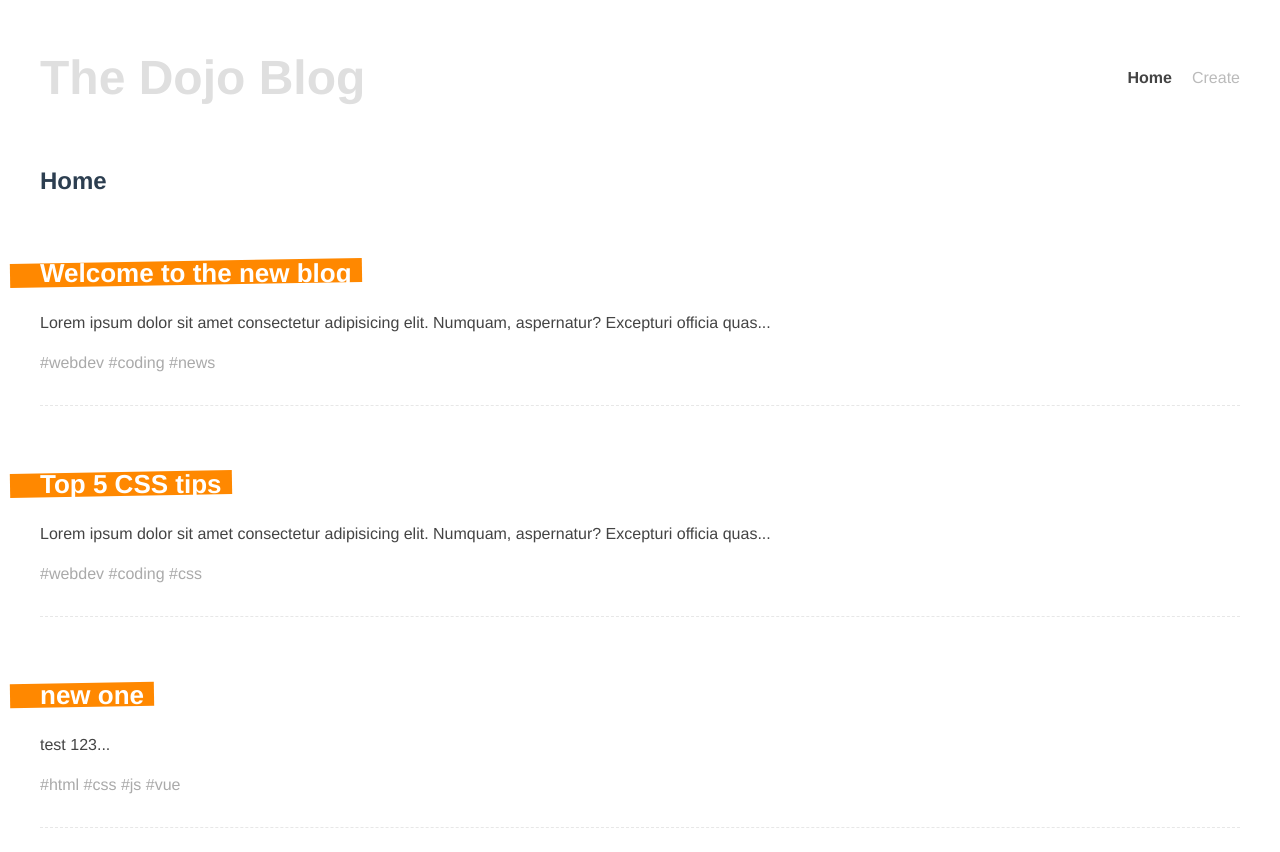
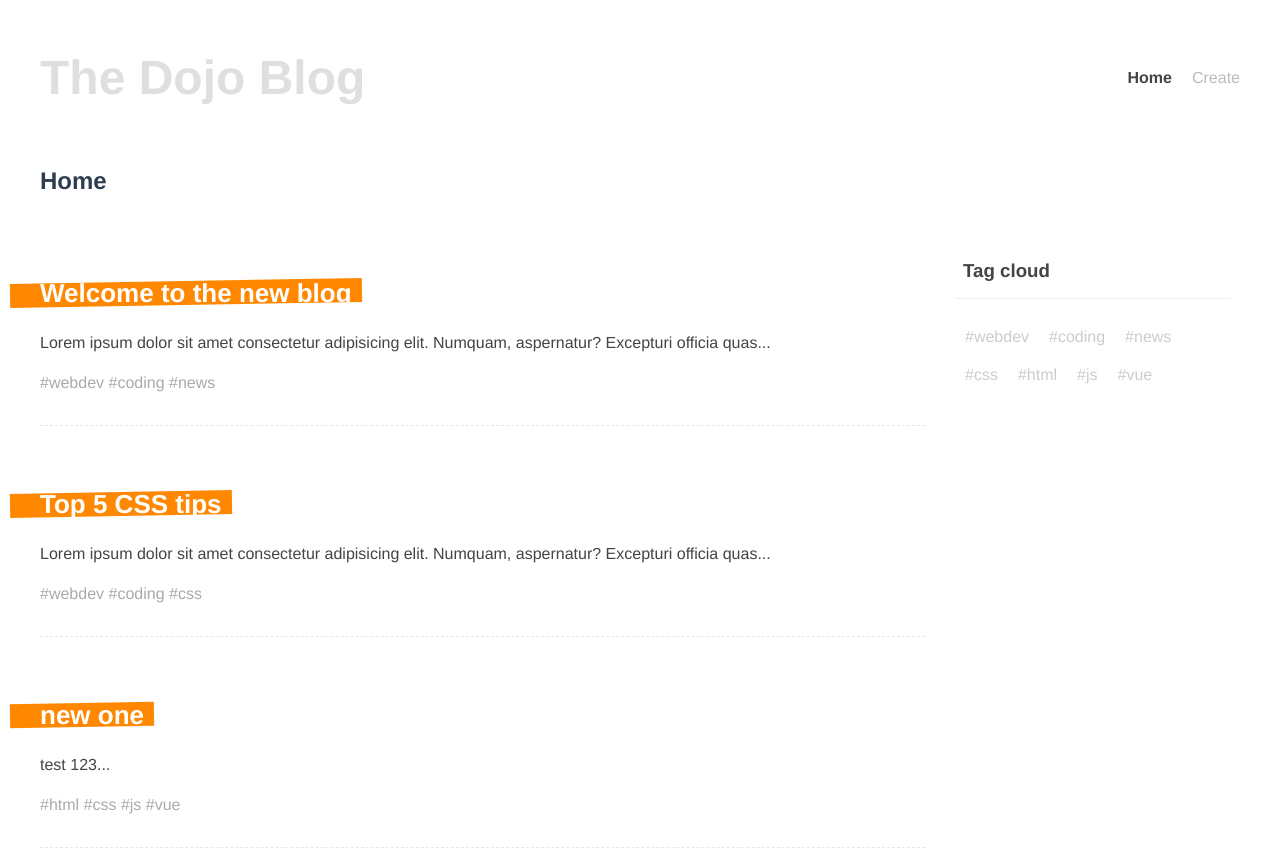
Before and after one commit to VisheshSingh/dojo-blog-ninja, a Vue app: page / in a window 1280 px wide. Shown: the top 852 px of the page. Built offline with nearby package versions, Linux system fonts and the light colour scheme; data requests are answered from the project's data file.

Commit message:
Creating a Tag Cloud

```diff
--- /dev/null
+++ b/src/components/TagCloud.vue
@@ -0,0 +1,46 @@
+<template>
+  <div class="tag-cloud">
+    <h3>Tag cloud</h3>
+    <div v-for="tag in tags" :key="tag">
+      <router-link :to="{ name: 'Tag', params: { tag: tag } }"
+        >#{{ tag }}</router-link
+      >
+    </div>
+  </div>
+</template>
+
+<script>
+import getTags from '../composables/getTags';
+
+export default {
+  name: 'TagCloud',
+  props: ['posts'],
+  setup(props) {
+    const { tags } = getTags(props.posts);
+    return { tags };
+  },
+};
+</script>
+
+<style>
+.tag-cloud {
+  padding: 10px;
+}
+.tag-cloud h3 {
+  border-bottom: 1px solid #eee;
+  padding: 16px 8px;
+  color: #444;
+}
+.tag-cloud div {
+  display: inline-block;
+  padding: 10px;
+}
+.tag-cloud a {
+  color: #ccc;
+  text-decoration: none;
+}
+.tag-cloud a.router-link-active {
+  color: #ff8800;
+  font-weight: bold;
+}
+</style>
--- /dev/null
+++ b/src/composables/getTags.js
@@ -0,0 +1,16 @@
+import { ref } from 'vue';
+
+const getTags = (posts) => {
+  const tags = ref([]);
+  const tagSet = new Set();
+
+  posts.forEach((post) => {
+    post.tags.forEach((tag) => tagSet.add(tag));
+  });
+
+  tags.value = [...tagSet];
+
+  return { tags };
+};
+
+export default getTags;
--- a/src/views/Home.vue
+++ b/src/views/Home.vue
@@ -2,8 +2,11 @@
   <div class="home">
     <h2>Home</h2>
     <div v-if="error">{{ error }}</div>
-    <div v-if="posts.length">
-      <PostsList :posts="posts" />
+    <div v-if="posts.length" class="layout">
+      <div>
+        <PostsList :posts="posts" />
+      </div>
+      <TagCloud :posts="posts" />
     </div>
     <div v-else>
       <Spinner />
@@ -15,12 +18,14 @@
 import PostsList from '../components/PostsList';
 import Spinner from '../components/Spinner';
 import getPosts from '../composables/getPosts';
+import TagCloud from '../components/TagCloud';
 
 export default {
   name: 'Home',
   components: {
     PostsList,
     Spinner,
+    TagCloud,
   },
   setup() {
     const { posts, error, load } = getPosts();
@@ -30,9 +35,15 @@ export default {
 };
 </script>
 
-<style scoped>
+<style>
 .home {
   max-width: 1200px;
   margin: 0 auto;
 }
+
+.layout {
+  display: grid;
+  grid-template-columns: 3fr 1fr;
+  grid-gap: 20px;
+}
 </style>
--- a/src/views/Tag.vue
+++ b/src/views/Tag.vue
@@ -1,8 +1,11 @@
 <template>
   <h2>Tag component</h2>
   <div v-if="error">{{ error }}</div>
-  <div v-if="posts.length">
-    <PostsList :posts="postsWithTag" />
+  <div v-if="posts.length" class="layout">
+    <div>
+      <PostsList :posts="postsWithTag" />
+    </div>
+    <TagCloud :posts="posts" />
   </div>
   <div v-else>
     <Spinner />
@@ -13,6 +16,7 @@
 import { useRoute } from 'vue-router';
 import getPosts from '../composables/getPosts';
 import PostsList from '../components/PostsList';
+import TagCloud from '../components/TagCloud';
 import Spinner from '../components/Spinner';
 import { computed } from 'vue';
 
@@ -21,6 +25,7 @@ export default {
   components: {
     PostsList,
     Spinner,
+    TagCloud,
   },
   setup() {
     const { posts, error, load } = getPosts();
```
